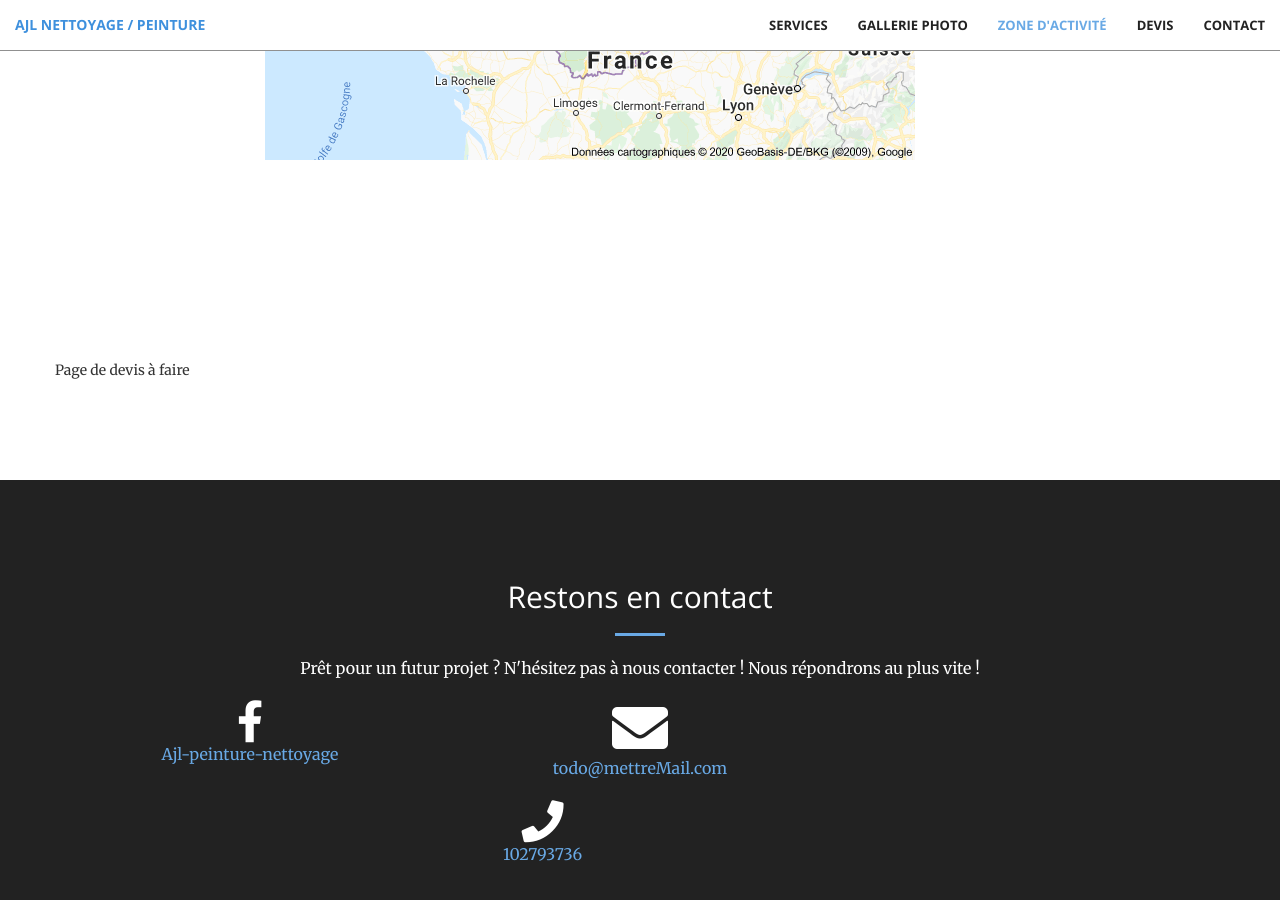
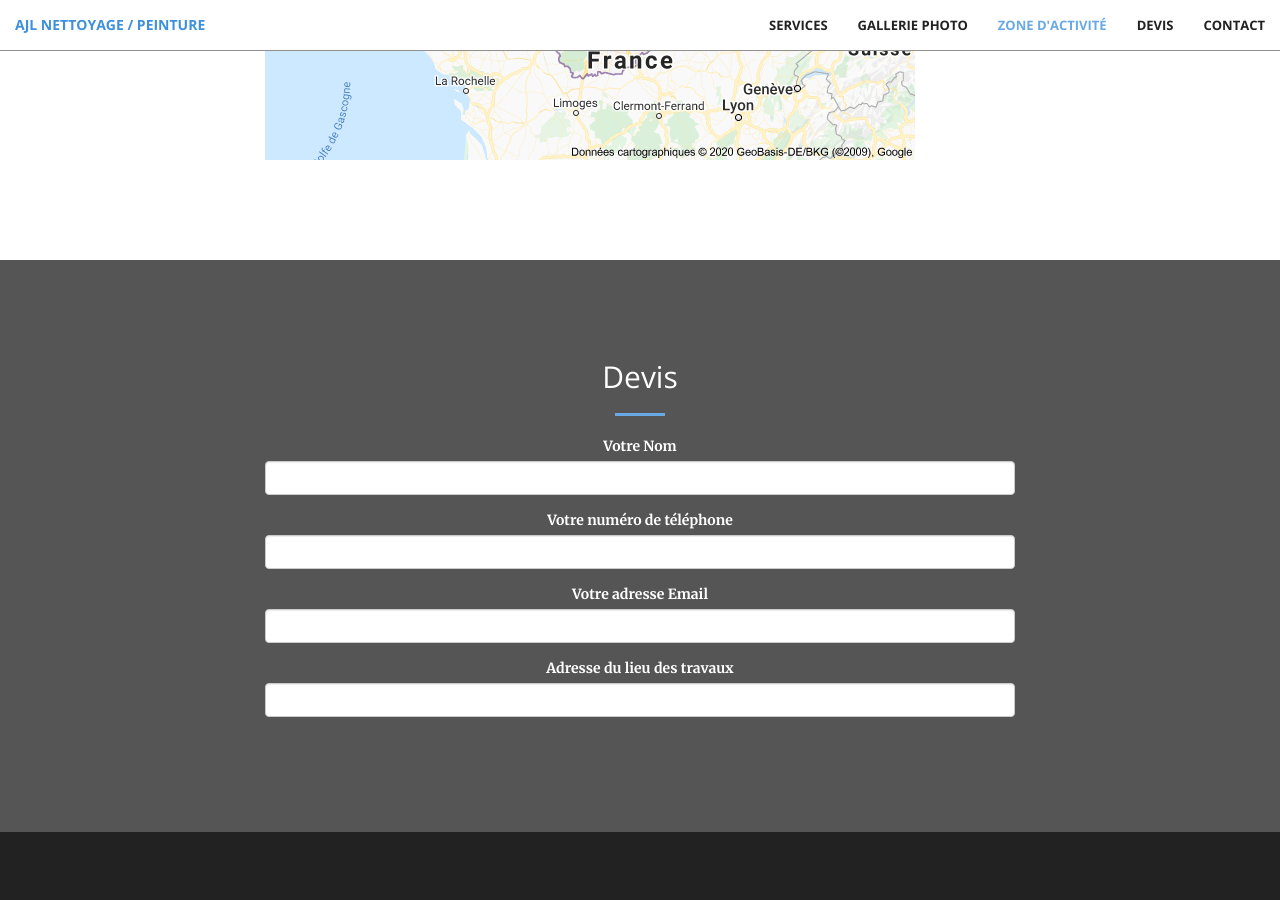
Before and after one commit to yatho/ajl-nettoyage, a Jekyll site: the page built from index.html, in a window 1280 px wide and 900 px high, scrolled down 2531 px. Built offline with Jekyll 4.4.1, drawn with Linux system fonts in a browser that asks for light colours.

Commit message:
Ajout formulaire de devis

```diff
--- a/_includes/devis.html
+++ b/_includes/devis.html
@@ -1,7 +1,28 @@
-<section id="devis">
+<section id="devis" class="bg-dark-lighter">
     <div class="container">
         <div class="row">
-            Page de devis à faire
+            <div class="col-lg-8 col-lg-offset-2 text-center">
+                <h2 class="section-heading">Devis</h2>
+                <hr class="primary">
+                <form>
+                    <div class="form-group">
+                        <label for="name">Votre Nom</label>
+                        <input type="text" class="form-control" id="name" aria-describedby="Nom">
+                      </div>
+                      <div class="form-group">
+                        <label for="phone">Votre numéro de téléphone</label>
+                        <input type="number" class="form-control" id="phone" aria-describedby="téléphone">
+                      </div>
+                      <div class="form-group">
+                        <label for="email">Votre adresse Email</label>
+                        <input type="email" class="form-control" id="email" aria-describedby="email">
+                      </div>
+                      <div class="form-group">
+                        <label for="adresse">Adresse du lieu des travaux</label>
+                        <input type="text" class="form-control" id="adresse" aria-describedby="adresse">
+                      </div>
+                </form>
+            </div>
         </div>
     </div>
 </section>
--- a/_sass/_base.scss
+++ b/_sass/_base.scss
@@ -52,6 +52,11 @@ p {
 
 .bg-dark {
     background-color: $theme-dark;
+    color: white;
+}
+
+.bg-dark-lighter {
+    background-color: $theme-dark-ligther;
     color: white;
 }
 
--- a/_sass/_mixins.scss
+++ b/_sass/_mixins.scss
@@ -28,7 +28,7 @@
 	.open > .dropdown-toggle & {
 		color: $color;
 		background-color: darken($background, 5%);
-    border-color: darken($border, 7%);
+    	border-color: darken($border, 7%);
 	}
 	&:active,
 	&.active,
--- a/css/main.scss
+++ b/css/main.scss
@@ -36,6 +36,7 @@
 // variables.less
 $theme-primary: #69A9E5;
 $theme-dark: #222;
+$theme-dark-ligther: #555;
 
 // Import partials from `sass_dir` (defaults to `_sass`)
 @import
```
Also changed, not shown: 3 other files.
